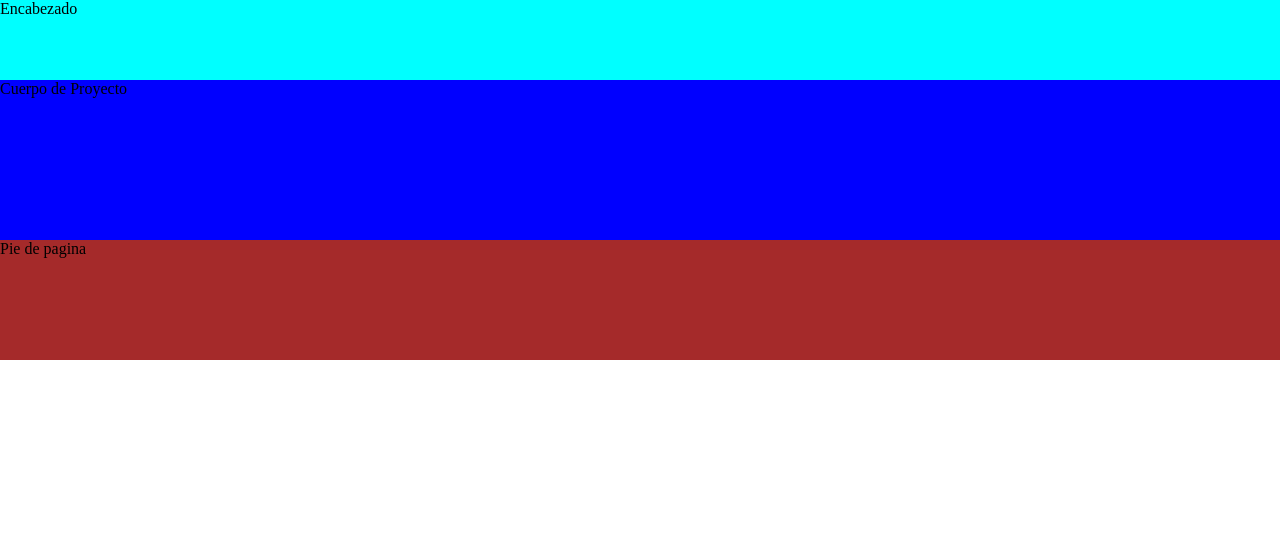
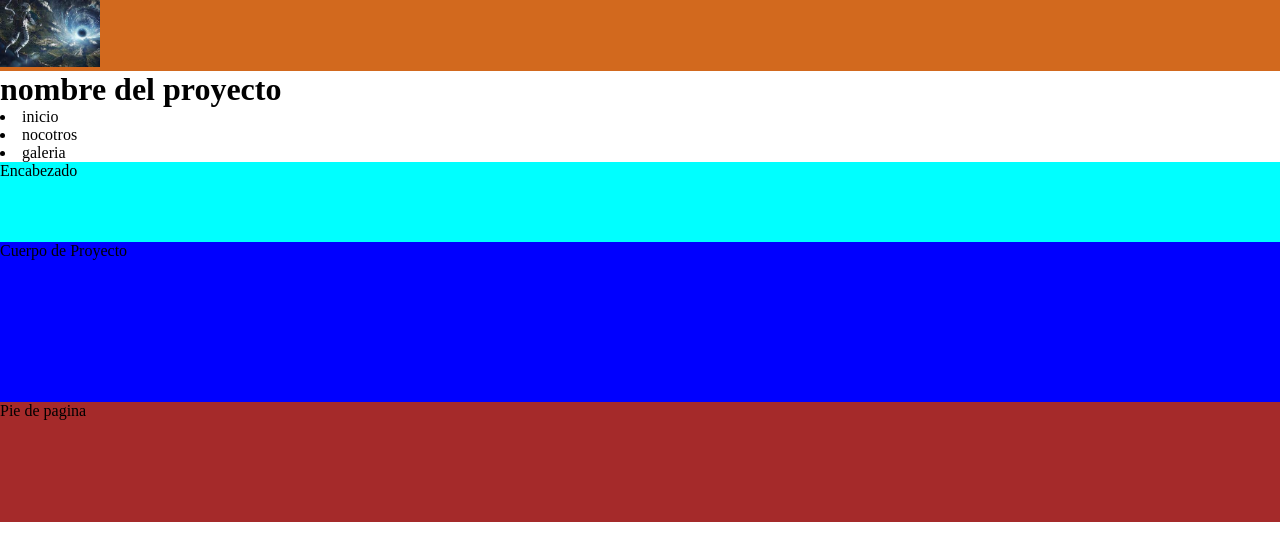
Before and after one commit to JuanSebastianOso/web2452439, a plain HTML site: page index.html in a window 1280 px wide. Drawn offline with Linux system fonts and the light colour scheme.

Commit message:
creacion del encabezado

```diff
--- a/index.html
+++ b/index.html
@@ -9,6 +9,17 @@
     <link rel="stylesheet" href="styles/style.css">
 </head>
 <body>
+    <section>
+        <img src="img/descarga.jpg" alt="logo" width="100px">
+
+    </section>
+    <h1> nombre del proyecto</h1>
+    <nav>
+
+        <li>inicio</li>
+        <li>nocotros</li>
+        <li>galeria</li>
+    </nav>
     <header>Encabezado</header>
     <main>Cuerpo de Proyecto</main>
     <footer>Pie de pagina</footer>
--- a/styles/style.css
+++ b/styles/style.css
@@ -6,6 +6,7 @@
 header{
     background-color: aqua;
     height: 10vh;
+    display: flex;
 }
 main{
     background-color: blue;
@@ -15,3 +16,7 @@ footer{
     background-color: brown;
     height: 15vh;
 }
+section{
+    background-color: chocolate;
+
+}
```
Also changed, not shown: img/descarga.jpg (added).
